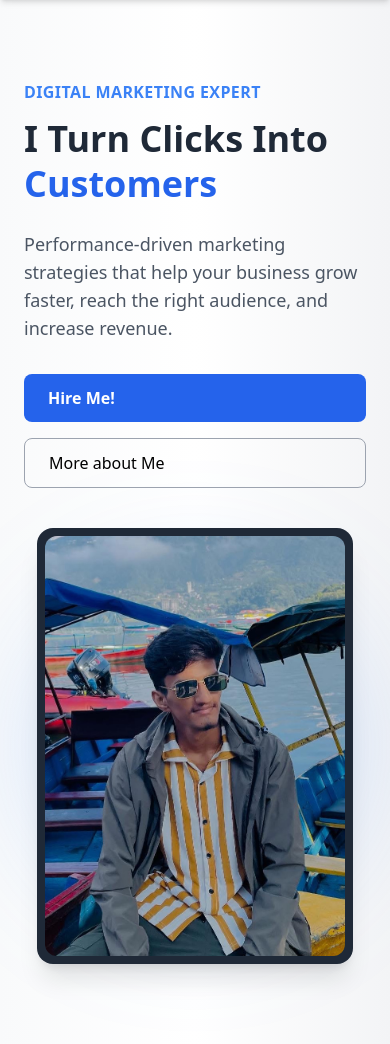
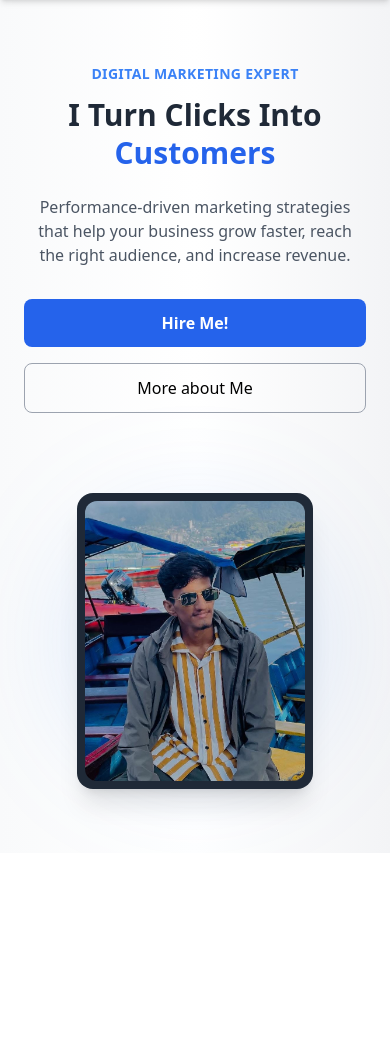
Before and after one commit to Aasish-27/Digital_Rochak, a Django app: page / in a window 390 px wide. Shown: the part 93-1137 px from the top of the page. After the commit the page ends 907 px from the top, so only its background shows below. Run offline with Django 5.2, Linux system fonts and the light colour scheme; style sheets or scripts are compiled from the project's sources; some web fonts are replaced.

Commit message:
Responsive Home Page

```diff
--- a/digital_rochak/digital_app/templates/main/index.html
+++ b/digital_rochak/digital_app/templates/main/index.html
@@ -9,48 +9,52 @@
 
   {% include "components/header.html" %}
 
-  <section class="flex items-center px-6 md:px-16 py-20">
+  <section class="px-6 md:px-16 py-16 md:py-20">
 
-    <div class="max-w-6xl mx-auto grid md:grid-cols-2 gap-10 items-center">
+    <div class="max-w-6xl mx-auto grid grid-cols-1 md:grid-cols-2 gap-12 items-center">
 
       <!-- Left Content -->
-      <div>
-        <p class="text-blue-500 uppercase tracking-wide mb-3 font-semibold">
+      <div class="text-center md:text-left">
+
+        <p class="text-blue-500 uppercase tracking-wide mb-3 font-semibold text-sm md:text-base">
           Digital Marketing Expert
         </p>
 
-        <h1 class="text-4xl md:text-6xl font-extrabold leading-tight mb-6 text-gray-800">
+        <h1 class="text-3xl sm:text-4xl md:text-6xl font-extrabold leading-tight mb-6 text-gray-800">
           I Turn Clicks Into <span class="text-blue-600">Customers</span>
         </h1>
 
-        <p class="text-gray-600 text-lg mb-8">
+        <p class="text-gray-600 text-base md:text-lg mb-8">
           Performance-driven marketing strategies that help your business grow faster,
           reach the right audience, and increase revenue.
         </p>
 
-        <div class="flex flex-col sm:flex-row gap-4">
-          <a href="{% url "contact" %}" class="px-6 py-3 bg-blue-600 text-white rounded-lg font-semibold hover:bg-blue-700 transition">
+        <div class="flex flex-col sm:flex-row justify-center md:justify-start gap-4">
+          <a href="{% url 'contact' %}"
+             class="px-6 py-3 bg-blue-600 text-white rounded-lg font-semibold hover:bg-blue-700 transition text-center">
             Hire Me!
           </a>
 
-          <a href="{% url "about" %}" class="px-6 py-3 border border-gray-400 rounded-lg hover:bg-gray-200 transition">
+          <a href="{% url 'about' %}"
+             class="px-6 py-3 border border-gray-400 rounded-lg hover:bg-gray-200 transition text-center">
             More about Me
           </a>
         </div>
+
       </div>
 
       <!-- Right Content -->
-      <div class="relative flex justify-center items-center">
+      <div class="relative flex justify-center md:justify-end items-center mt-8 md:mt-0">
 
         <!-- Background Glow -->
-        <div class="absolute w-80 h-80 bg-blue-500/20 rounded-full blur-3xl -z-10"></div>
+        <div class="absolute w-56 h-56 sm:w-72 sm:h-72 md:w-80 md:h-80 bg-blue-500/20 rounded-full blur-3xl -z-10"></div>
 
         <!-- Image Card -->
         <div class="relative bg-gray-800 p-2 rounded-2xl shadow-xl">
           <img
             src="{% static 'img/Hero.JPG' %}"
             alt="Marketing Dashboard"
-            class="rounded-xl h-[420px] w-[300px] md:w-[360px] object-cover hover:scale-105 transition duration-500"
+            class="rounded-xl h-[280px] sm:h-[350px] md:h-[420px] w-[220px] sm:w-[280px] md:w-[360px] object-cover hover:scale-105 transition duration-500"
           >
         </div>
 
```
